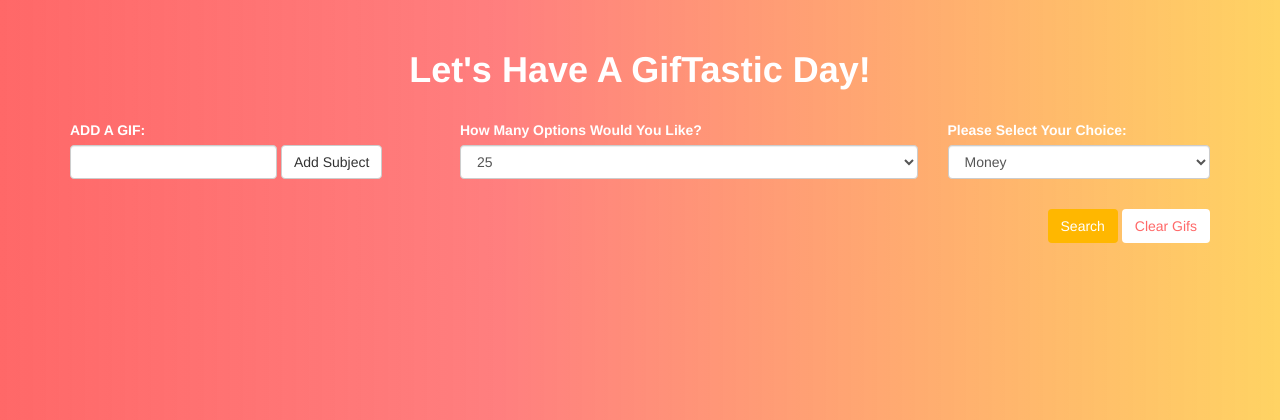
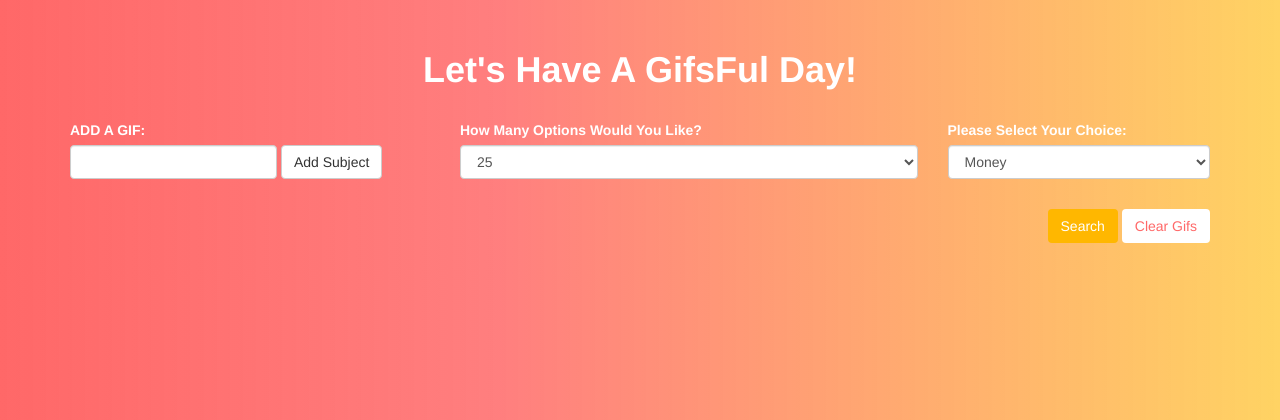
Before and after one commit to wendu77/GifTastic, a PHP site: page / in a window 1280 px wide. Shown: the top 420 px of the page. Run offline with PHP 8.4, Linux system fonts and the light colour scheme.

Commit message:
updated README

```diff
--- a/assets/css/style.css
+++ b/assets/css/style.css
@@ -39,10 +39,6 @@ body {
 box-shadow: 0px 0px 10px #333333;
 width: 275px;
 height: 275px;
-    /*margin-left: 7.5px;
-    margin-right: 7.5px;
-    margin-bottom: 15px;*/
-/*	vertical-align: middle;*/
 float: left;
 }
 
@@ -61,7 +57,6 @@ body {
 margin-top: 12.5px;
 display: block;
 position: relative;
-   /* opacity: .5;*/
 }
 
 .imageContainer:hover{
--- a/assets/javascript/giphy.js
+++ b/assets/javascript/giphy.js
@@ -1,7 +1,7 @@
 /////////////////////////////////////////////////////////////////////////////////
 /////////////////////////////////////////////////////////////////////////////////
 //// 																		 ////
-////  	            Start of the GifTastic Javascript.         		         ////
+////  	            Start of the GifsMe Javascript.         		         ////
 ////																		 ////
 /////////////////////////////////////////////////////////////////////////////////
 /////////////////////////////////////////////////////////////////////////////////
--- a/index.html
+++ b/index.html
@@ -2,7 +2,7 @@
 <html lang="en">
     <head>
         <meta charset="UTF-8">
-        <title>Chinwendu Opara's GifTastic</title>
+        <title>Chinwendu Opara's Gifs Me</title>
         <!-- Reference to css reset sheet. -->
         <link rel="stylesheet" type="text/css" href="assets/css/reset.css">
         <!-- Reference to main css styling sheet. -->
@@ -17,7 +17,7 @@
     <body>
         <!-- Start of the contentContainer. -->
         <div class="container" id="contentContainer">
-            <h1 class="titleText text-center">Let's Have A GifTastic Day!</h1>
+            <h1 class="titleText text-center">Let's Have A GifsFul Day!</h1>
             <!--div buttons and fields row-->
             <div class="row">
                 <!--Add a GIF Column-->
```
Also changed, not shown: README.md, assets/javascript/giphy2.js (line endings or trailing spaces). Lines whose indentation alone changed are shown as unchanged.
